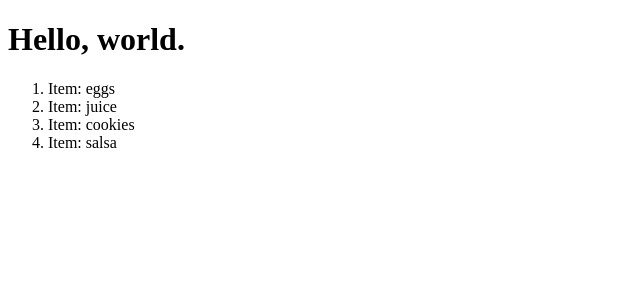
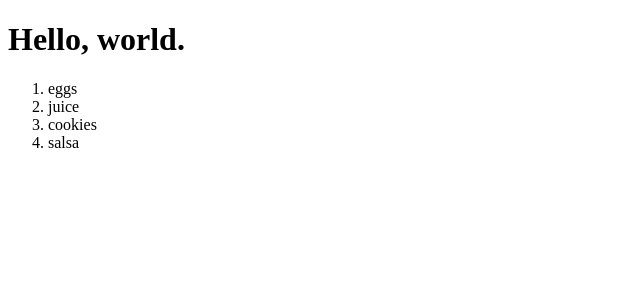
Before and after one commit to franco-ortega/workshop, a Next.js app: page / in a window 1280 px wide. Shown: the top 300 px of the page, without its empty margins (0-640 px from the left). Built offline with nearby package versions, Linux system fonts and the light colour scheme.

Commit message:
remove "Item" holder text

```diff
--- a/app/components/Item/Item.jsx
+++ b/app/components/Item/Item.jsx
@@ -1,3 +1,3 @@
 export default function Item({ item }) {
-	return <div>Item: {item}</div>;
+	return <div>{item}</div>;
 }
```
